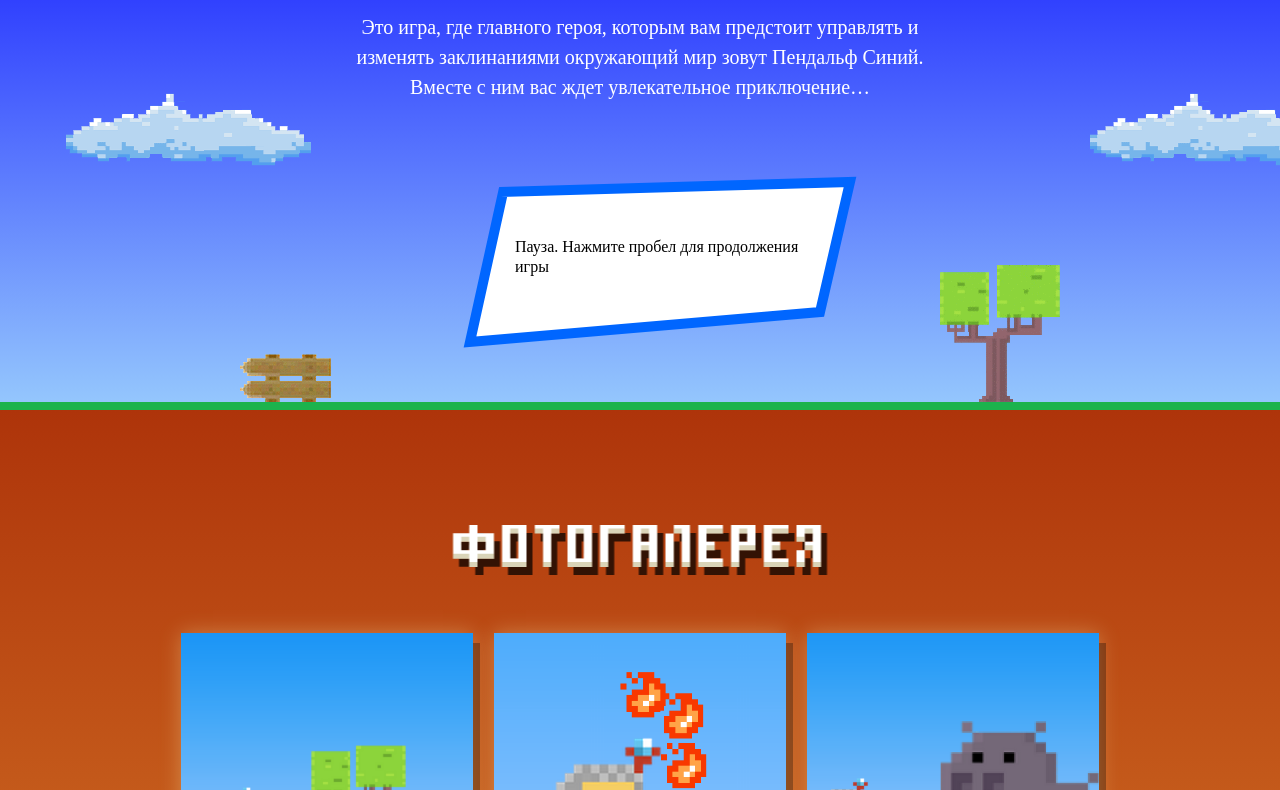
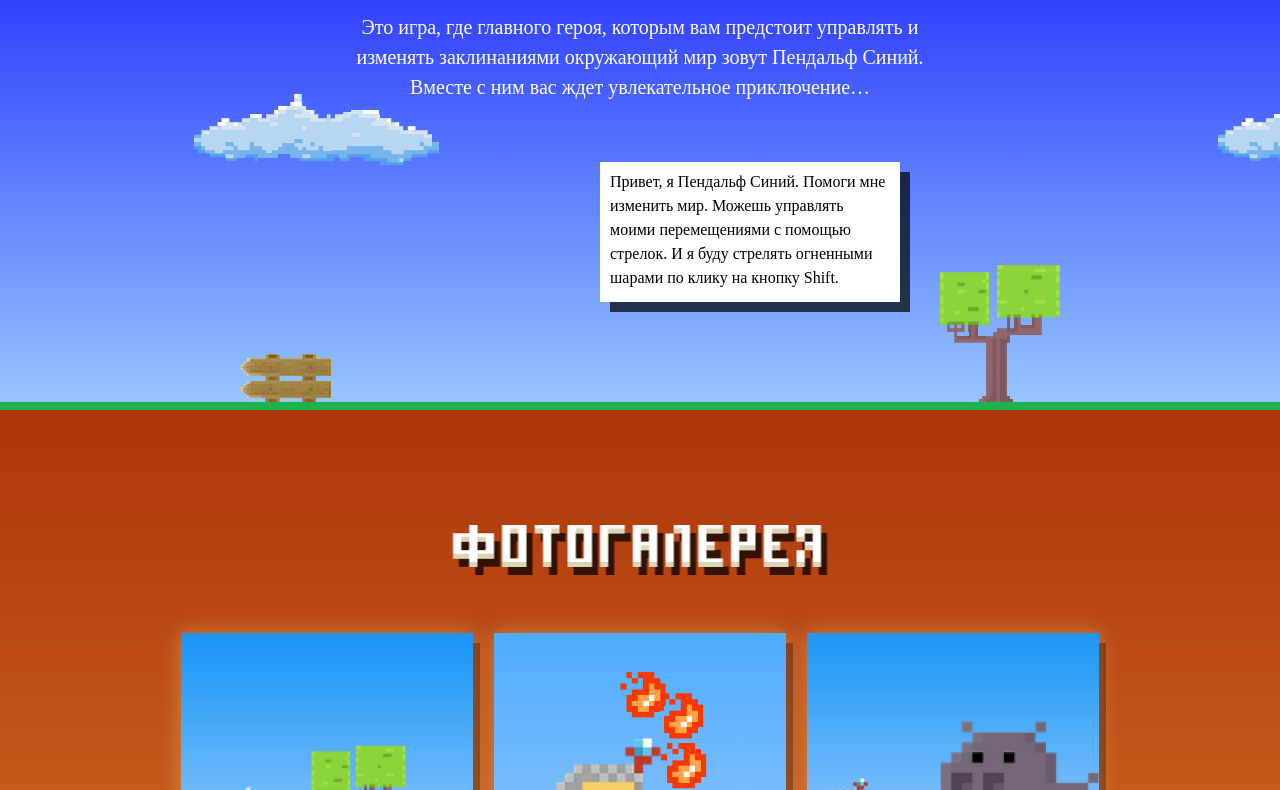
Before and after one commit to Anatollly/36008-code-and-magick, a website: page build/index.html in a window 1280 px wide. Shown: the part 197-987 px from the top of the page. Drawn offline with Linux system fonts and the light colour scheme; a web font is replaced by a local one.

Commit message:
[code-and-magick]: Доработан алгоритм отображения сообщений (функции writeScreenMessage и drawPauseScreen)

```diff
--- a/build/index.html
+++ b/build/index.html
@@ -120,16 +120,15 @@
     <p class="review-text"></p>
     <div class="review-quiz">
       Полезный отзыв?
-      <span class="review-quiz-answer review-quiz-answer-yes">Да</span>
+      <span class="review-uiz-answer review-quiz-answer-yes">Да</span>
       <span class="review-quiz-answer review-quiz-answer-no">Нет</span>
     </div>
   </article>
 </template>
 
 <script src="js/form.js"></script>
-<script src="js/check.js"></script>
-<script src="js/game-stat.min.js"></script>
-<!-- <script src="js/main.js"></script> -->
+<script src="js/game.js"></script>q
+<script src="js/main.js"></script>
 
 </body>
 </html>
--- a/build/js/game.js
+++ b/build/js/game.js
@@ -394,19 +394,67 @@ window.Game = (function() {
     /**
      * Отрисовка экрана паузы.
      */
+    _writeScreenMessage: function(message) {
+
+      var lineHeight = 24;
+      var lines = [];
+      var messageWidth = 300;
+      var words = message.split(' ');
+      var line = '';
+
+      for (var i = 0; i < words.length; i++) {
+        var testLine = line + words[i] + ' ';
+        this.ctx.font = '16px "PT Mono"';
+        var testWidth = this.ctx.measureText(testLine).width;
+        if ((testWidth > (messageWidth - 20)) && (i === words.length - 1)) {
+          lines.push(line);
+          line = words[i] + ' ';
+          lines.push(line);
+        } else if (testWidth > (messageWidth - 20)) {
+          lines.push(line);
+          line = words[i] + ' ';
+        } else if (i === words.length - 1) {
+          line = testLine;
+          lines.push(line);
+        } else {
+          line = testLine;
+        }
+      }
+
+      var messageHeight = lines.length * lineHeight + 20;
+
+      this.ctx.fillStyle = 'rgba(0, 0, 0, 0.7)';
+      this.ctx.fillRect(320, 70, messageWidth, messageHeight);
+      this.ctx.fillStyle = '#ffffff';
+      this.ctx.fillRect(310, 60, messageWidth, messageHeight);
+      this.ctx.fillStyle = '#000000';
+      this.ctx.textBaseline = 'hanging';
+      for (var j = 0; j < lines.length; j++) {
+        this.ctx.fillText(lines[j], 320, 50 + lineHeight);
+        lineHeight += 24;
+      }
+    },
+
     _drawPauseScreen: function() {
+
+      var winMessage = 'Ура! Ты победил. Нажми на пробел, чтобы повторить свой успех.';
+      var failMessage = 'Не получилось, не рассраивайся. Нажми на пробел, чтобы победить.';
+      var pauseMessage = 'Игра на паузе. Нажми на пробел чтобы вернуться и помочь Пенадьфу победить.';
+      var introMessage = 'Привет, я Пендальф Синий. Помоги мне изменить мир. Можешь управлять моими ' +
+        'перемещениями c помощью стрелок. И я буду стрелять огненными шарами по клику на кнопку Shift.';
+
       switch (this.state.currentStatus) {
         case Verdict.WIN:
-          console.log('you have won!');
+          this._writeScreenMessage(winMessage);
           break;
         case Verdict.FAIL:
-          console.log('you have failed!');
+          this._writeScreenMessage(failMessage);
           break;
         case Verdict.PAUSE:
-          console.log('game is on pause!');
+          this._writeScreenMessage(pauseMessage);
           break;
         case Verdict.INTRO:
-          console.log('welcome to the game! Press Space to start');
+          this._writeScreenMessage(introMessage);
           break;
       }
     },
```
